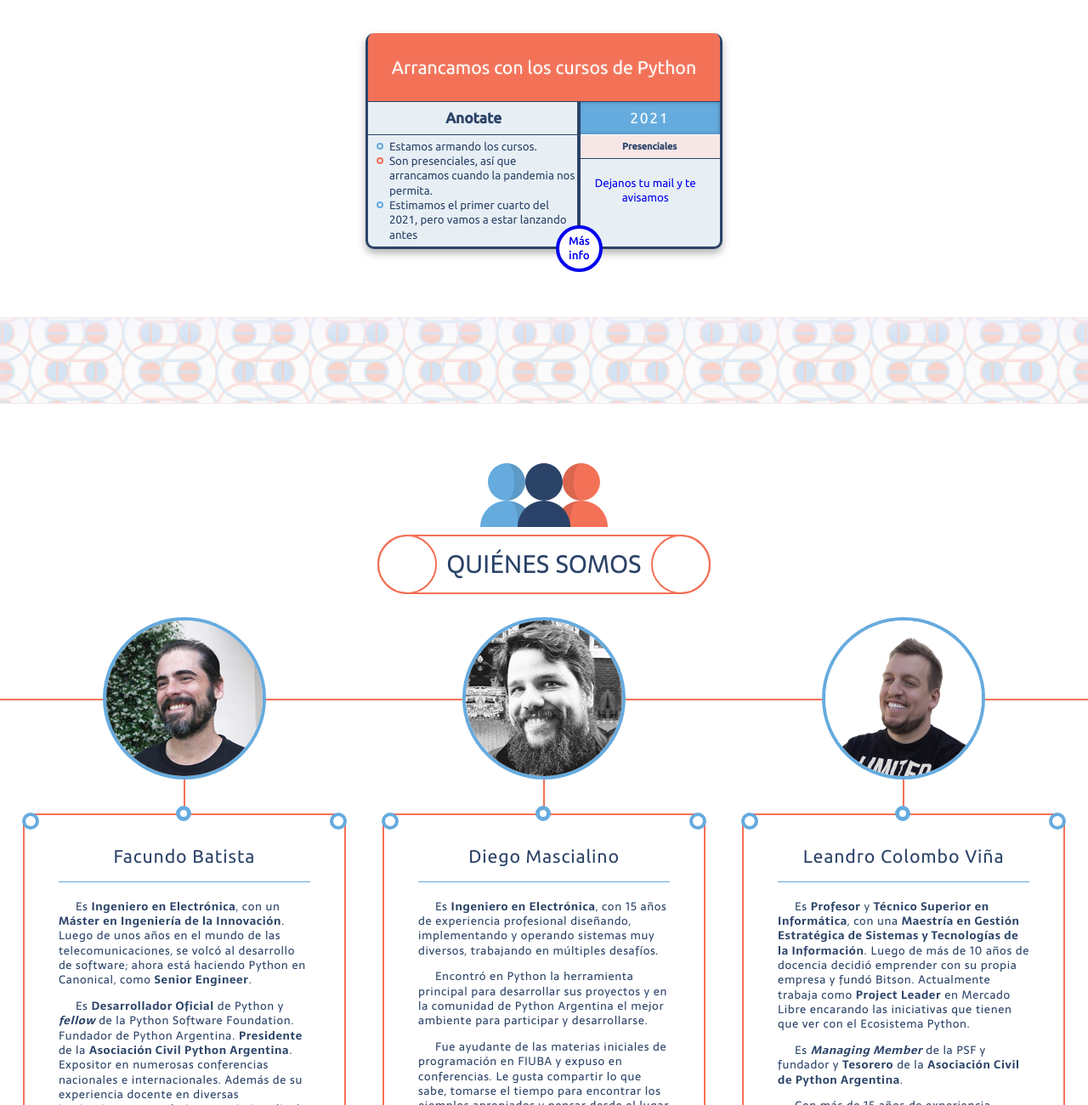
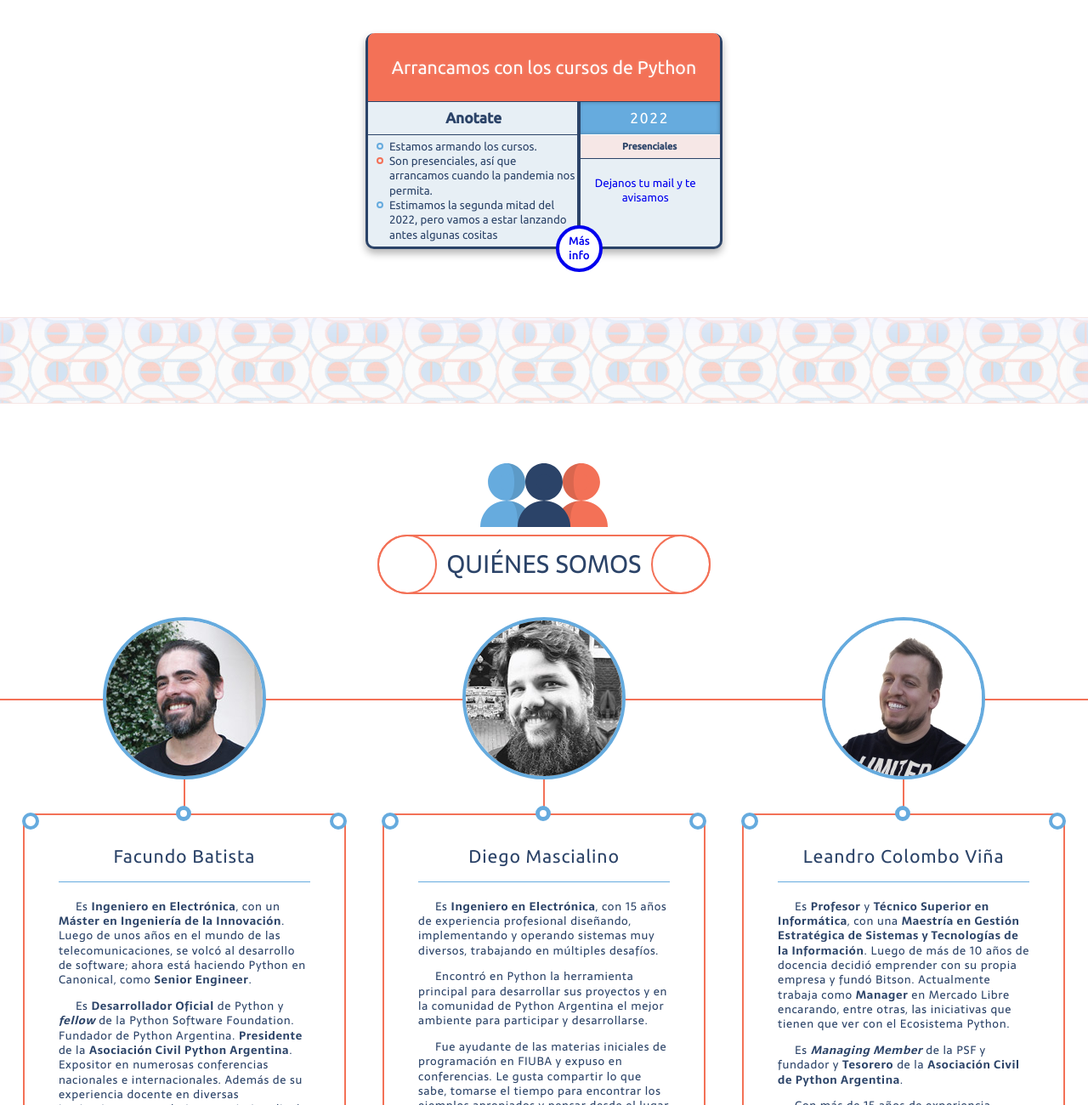
Before and after one commit to EscuelitaPython/escuelitapython.github.io, a plain HTML site: page index.html in a window 1280 px wide. Shown: the part 1160-2460 px from the top of the page at 85% size. Drawn offline with nearby package versions, Linux system fonts and the light colour scheme.

Commit message:
chore: update 2022 info

```diff
--- a/index.html
+++ b/index.html
@@ -93,11 +93,11 @@
 			<ul class="list align-l inline-block">
 			  <li> Estamos armando los cursos.  </li>
 			  <li> Son presenciales, así que arrancamos cuando la pandemia nos permita.  </li>
-			  <li> Estimamos el primer cuarto del 2021, pero vamos a estar lanzando antes
+			  <li> Estimamos la segunda mitad del 2022, pero vamos a estar lanzando antes algunas cositas</li>
 			</ul>
 		  </div>
 			<div class="left curso-datos">
-			  <h5 class="cf bg-c1 shadow-in">2021</h5>
+			  <h5 class="cf bg-c1 shadow-in">2022</h5>
 			  <h5 class="bg-c2b"><b>Presenciales</b><br>
 			 </div>
             <p><a href="https://docs.google.com/forms/d/e/1FAIpQLScM71YsjwUq-RHOgOr9zkgREKFM83RfLAs-WhzYsJ02tAxm8Q/viewform" target="blank">Dejanos tu mail y te avisamos</p>
@@ -158,7 +158,7 @@
 			<div class="bg-cf bloque indent">
 			  <span class="c1 poleas-t"></span>
 			  <h3 class="align-c f2">Leandro Colombo Viña</h3>
-			  <p>Es <strong>Profesor</strong> y <strong>Técnico Superior en Informática</strong>, con una <strong>Maestría en Gestión Estratégica de Sistemas y Tecnologías de la Información</strong>. Luego de más de 10 años de docencia decidió emprender con su propia empresa y fundó Bitson. Actualmente trabaja como <strong>Project Leader</strong> en Mercado Libre encarando las iniciativas que tienen que ver con el Ecosistema Python.
+			  <p>Es <strong>Profesor</strong> y <strong>Técnico Superior en Informática</strong>, con una <strong>Maestría en Gestión Estratégica de Sistemas y Tecnologías de la Información</strong>. Luego de más de 10 años de docencia decidió emprender con su propia empresa y fundó Bitson. Actualmente trabaja como <strong>Manager</strong> en Mercado Libre encarando, entre otras, las iniciativas que tienen que ver con el Ecosistema Python.
 			  </p>
 			  <p>Es <strong><em>Managing Member</em></strong> de la PSF y fundador y <strong>Tesorero</strong> de la <strong>Asociación Civil de Python Argentina</strong>.
 			  </p>
```
